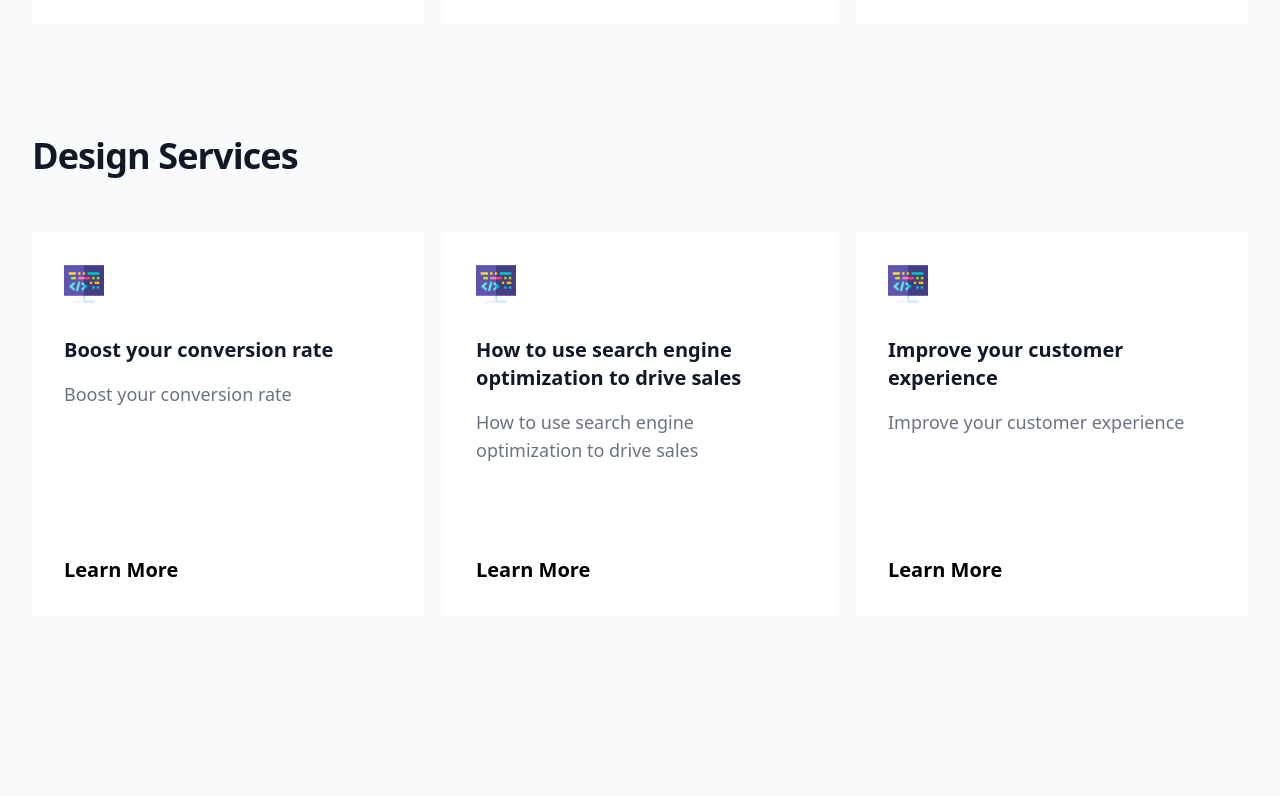
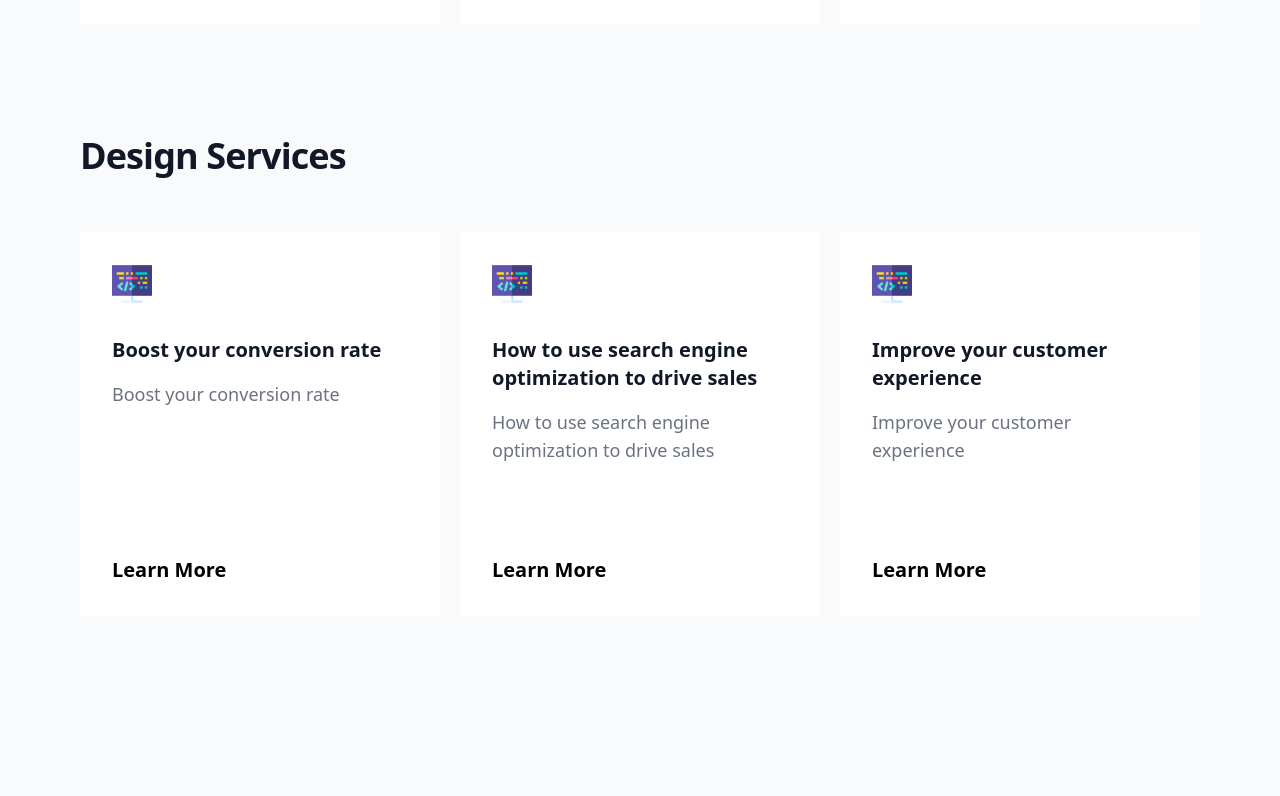
Before and after one commit to RdzYogi/marketing, a React (Create React App) app: page /servicios in a window 1280 px wide. Shown: the part 1280-2076 px from the top of the page. Built offline with nearby package versions, Linux system fonts and the light colour scheme.

Commit message:
minor visual adjustments

```diff
--- a/src/components/careers/Testimonial.js
+++ b/src/components/careers/Testimonial.js
@@ -3,7 +3,7 @@ import React from 'react'
 function Testimonial() {
   return (
     <div className="bg-white pt-16 lg:py-24">
-      <div className="bg-indigo-600 pb-16 lg:relative lg:z-10 lg:pb-0">
+      <div className="bg-gray-100 pb-16 lg:relative lg:z-10 lg:pb-0">
         <div className="lg:mx-12 lg:grid lg:max-w-full lg:grid-cols-3 lg:gap-8 lg:px-8">
           <div className="relative lg:-my-8">
             <div aria-hidden="true" className="absolute inset-x-0 top-0 h-1/2 bg-white lg:hidden" />
@@ -22,21 +22,21 @@ function Testimonial() {
               <blockquote>
                 <div>
                   <svg
-                    className="h-12 w-12 text-white opacity-25"
+                    className="h-12 w-12 text-black opacity-25"
                     fill="currentColor"
                     viewBox="0 0 32 32"
                     aria-hidden="true"
                   >
                     <path d="M9.352 4C4.456 7.456 1 13.12 1 19.36c0 5.088 3.072 8.064 6.624 8.064 3.36 0 5.856-2.688 5.856-5.856 0-3.168-2.208-5.472-5.088-5.472-.576 0-1.344.096-1.536.192.48-3.264 3.552-7.104 6.624-9.024L9.352 4zm16.512 0c-4.8 3.456-8.256 9.12-8.256 15.36 0 5.088 3.072 8.064 6.624 8.064 3.264 0 5.856-2.688 5.856-5.856 0-3.168-2.304-5.472-5.184-5.472-.576 0-1.248.096-1.44.192.48-3.264 3.456-7.104 6.528-9.024L25.864 4z" />
                   </svg>
-                  <p className="mt-6 text-2xl font-medium text-white">
+                  <p className="mt-6 text-2xl font-medium text-black">
                     Lorem ipsum dolor sit amet, consectetur adipiscing elit. Sed urna nulla vitae laoreet augue. Amet
                     feugiat est integer dolor auctor adipiscing nunc urna, sit.
                   </p>
                 </div>
                 <footer className="mt-6">
-                  <p className="text-base font-medium text-white">Judith Black</p>
-                  <p className="text-base font-medium text-indigo-100">CEO at PureInsights</p>
+                  <p className="text-base font-medium text-black">Judith Black</p>
+                  <p className="text-base font-medium text-gray-700">CEO at PureInsights</p>
                 </footer>
               </blockquote>
             </div>
--- a/src/components/services/ServicesList.js
+++ b/src/components/services/ServicesList.js
@@ -6,7 +6,7 @@ function ServicesList({ posts, section_title }) {
         <div className="absolute inset-0">
           <div className="h-1/3 bg-gray-50 sm:h-2/3" />
         </div>
-        <div className="relative mx-auto max-w-7xl">
+        <div className="relative mx-12 max-w-full">
           <div className="text-left">
             <h2 className="text-3xl font-bold tracking-tight text-gray-900 sm:text-4xl">{section_title}</h2>
           </div>
--- a/src/containers/pages/Services.jsx
+++ b/src/containers/pages/Services.jsx
@@ -70,7 +70,7 @@ const posts_software = [
 ]
 const posts_design = [
   {
-    id:'1234-qert',
+    id:'1234-aert',
     title: 'Boost your conversion rate',
     img: coding_img,
     href: '#',
@@ -90,7 +90,7 @@ const posts_design = [
     },
   },
   {
-    id:'1234-qwrt',
+    id:'1234-awrt',
     title: 'How to use search engine optimization to drive sales',
     img: coding_img,
     href: '#',
@@ -110,7 +110,7 @@ const posts_design = [
     },
   },
   {
-    id:'1234-wwrt',
+    id:'1234-awrt',
     img: coding_img,
     title: 'Improve your customer experience',
     href: '#',
```
